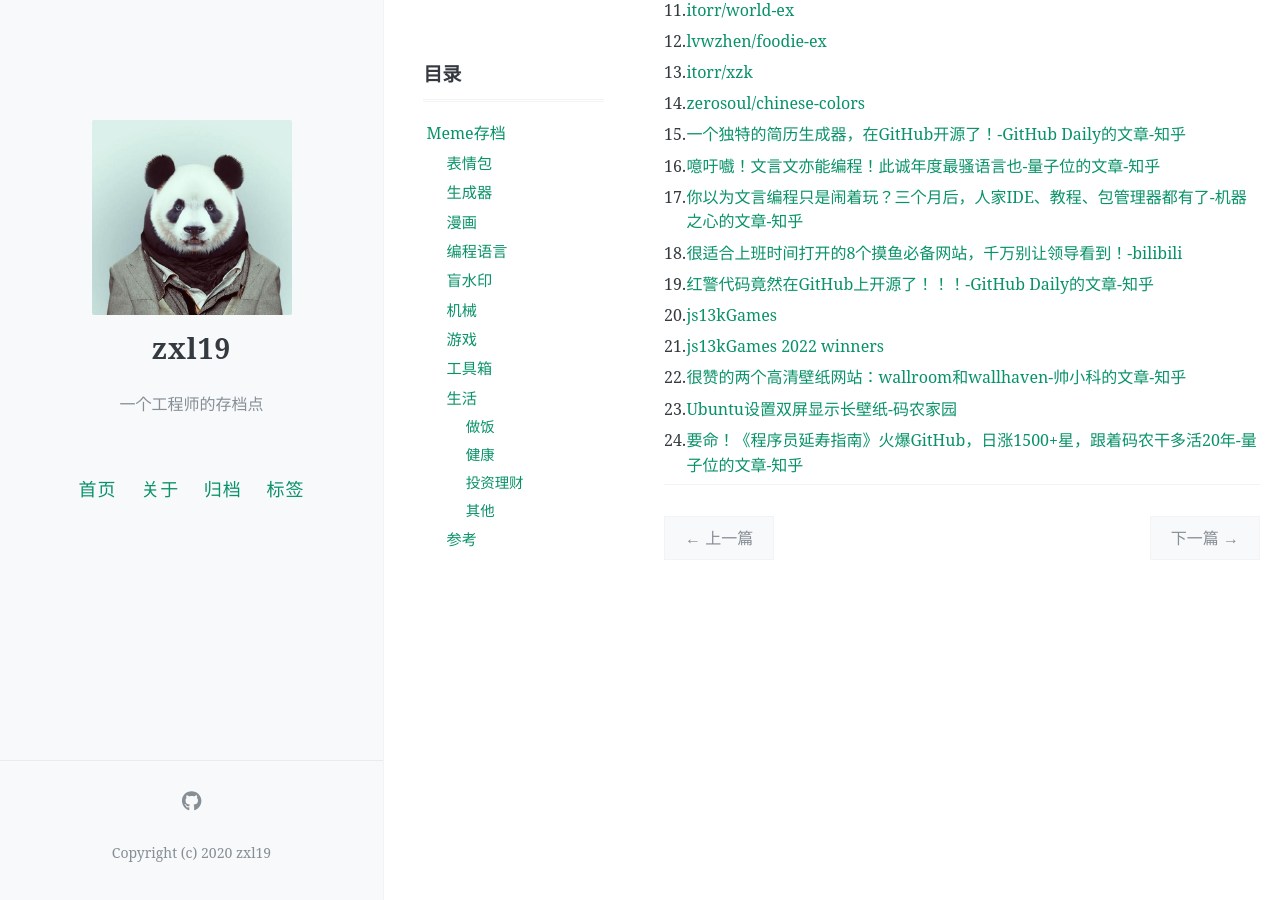
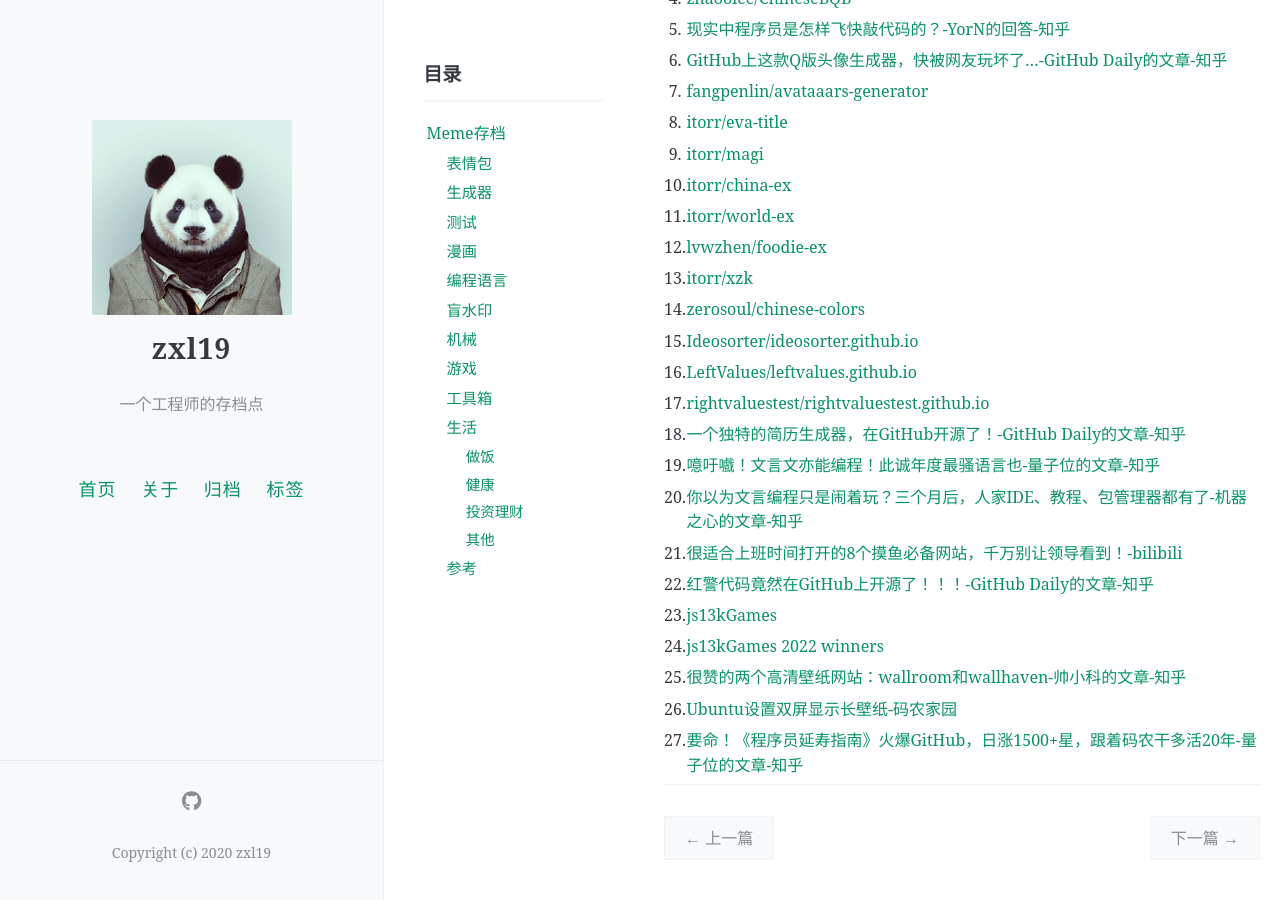
Before and after one commit to zxl19/zxl19.github.io, a Jekyll site: the page built from _posts/2020-06-08-meme-archive.md, in a window 1280 px wide and 900 px high, scrolled down 4225 px. Built offline with Jekyll 4.4.1, drawn with Linux system fonts in a browser that asks for light colours; comment, search, counter and statistics services are not loaded; some of the changed text lies outside the part shown.

Commit message:
Update Posts

```diff
--- a/_posts/2020-06-08-meme-archive.md
+++ b/_posts/2020-06-08-meme-archive.md
@@ -37,6 +37,13 @@ Meme这个词最初源自英国著名科学家理查德·道金斯所著的《
 11. [绯红-中国传统颜色手册](https://colors.ichuantong.cn)
 12. [AmruthPillai/Reactive-Resume](https://github.com/AmruthPillai/Reactive-Resume)
 13. [prompt-engineering/understand-prompt](https://github.com/prompt-engineering/understand-prompt)
+
+## 测试
+
+1. [16Personalities](https://www.16personalities.com)
+2. [Ideosorter](https://ideosorter.github.io)
+3. [LeftValues](https://leftvalues.github.io)
+4. [RightValues](https://rightvaluestest.github.io)
 
 ## 漫画
 
@@ -150,13 +157,16 @@ Meme这个词最初源自英国著名科学家理查德·道金斯所著的《
 12. [lvwzhen/foodie-ex](https://github.com/lvwzhen/foodie-ex)
 13. [itorr/xzk](https://github.com/itorr/xzk)
 14. [zerosoul/chinese-colors](https://github.com/zerosoul/chinese-colors)
-15. [一个独特的简历生成器，在GitHub开源了！-GitHub Daily的文章-知乎](https://zhuanlan.zhihu.com/p/504859666)
-15. [噫吁嚱！文言文亦能编程！此诚年度最骚语言也-量子位的文章-知乎](https://zhuanlan.zhihu.com/p/97985273)
-16. [你以为文言编程只是闹着玩？三个月后，人家IDE、教程、包管理器都有了-机器之心的文章-知乎](https://zhuanlan.zhihu.com/p/112650761)
-17. [很适合上班时间打开的8个摸鱼必备网站，千万别让领导看到！-bilibili](https://www.bilibili.com/video/BV16u411d7N3)
-18. [红警代码竟然在GitHub上开源了！！！-GitHub Daily的文章-知乎](https://zhuanlan.zhihu.com/p/146383298)
-19. [js13kGames](https://js13kgames.com)
-20. [js13kGames 2022 winners](https://github.blog/2022-10-06-js13k-2022-winners/)
-21. [很赞的两个高清壁纸网站：wallroom和wallhaven-帅小科的文章-知乎](https://zhuanlan.zhihu.com/p/376579457)
-22. [Ubuntu设置双屏显示长壁纸-码农家园](https://www.codenong.com/cs109695249/)
-23. [要命！《程序员延寿指南》火爆GitHub，日涨1500+星，跟着码农干多活20年-量子位的文章-知乎](https://zhuanlan.zhihu.com/p/502393797)
+15. [Ideosorter/ideosorter.github.io](https://github.com/Ideosorter/ideosorter.github.io)
+16. [LeftValues/leftvalues.github.io](https://github.com/LeftValues/leftvalues.github.io)
+17. [rightvaluestest/rightvaluestest.github.io](https://github.com/rightvaluestest/rightvaluestest.github.io)
+18. [一个独特的简历生成器，在GitHub开源了！-GitHub Daily的文章-知乎](https://zhuanlan.zhihu.com/p/504859666)
+19. [噫吁嚱！文言文亦能编程！此诚年度最骚语言也-量子位的文章-知乎](https://zhuanlan.zhihu.com/p/97985273)
+20. [你以为文言编程只是闹着玩？三个月后，人家IDE、教程、包管理器都有了-机器之心的文章-知乎](https://zhuanlan.zhihu.com/p/112650761)
+21. [很适合上班时间打开的8个摸鱼必备网站，千万别让领导看到！-bilibili](https://www.bilibili.com/video/BV16u411d7N3)
+22. [红警代码竟然在GitHub上开源了！！！-GitHub Daily的文章-知乎](https://zhuanlan.zhihu.com/p/146383298)
+23. [js13kGames](https://js13kgames.com)
+24. [js13kGames 2022 winners](https://github.blog/2022-10-06-js13k-2022-winners/)
+25. [很赞的两个高清壁纸网站：wallroom和wallhaven-帅小科的文章-知乎](https://zhuanlan.zhihu.com/p/376579457)
+26. [Ubuntu设置双屏显示长壁纸-码农家园](https://www.codenong.com/cs109695249/)
+27. [要命！《程序员延寿指南》火爆GitHub，日涨1500+星，跟着码农干多活20年-量子位的文章-知乎](https://zhuanlan.zhihu.com/p/502393797)
```
Also changed, not shown: _posts/2020-06-20-chrome-extension.md (+5 -0 lines), _posts/2021-05-25-slam-tool.md (+1 -0 lines), _posts/2021-08-03-photography-note.md (+3 -2 lines).
